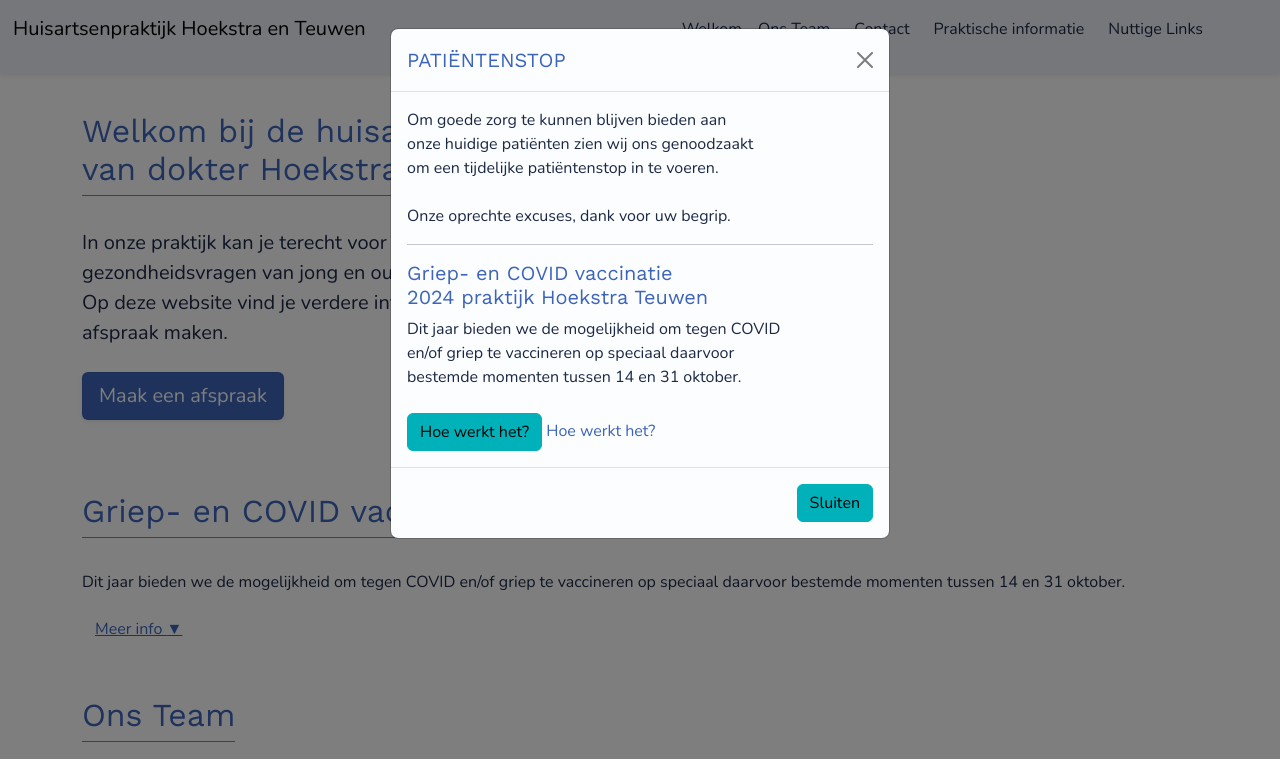
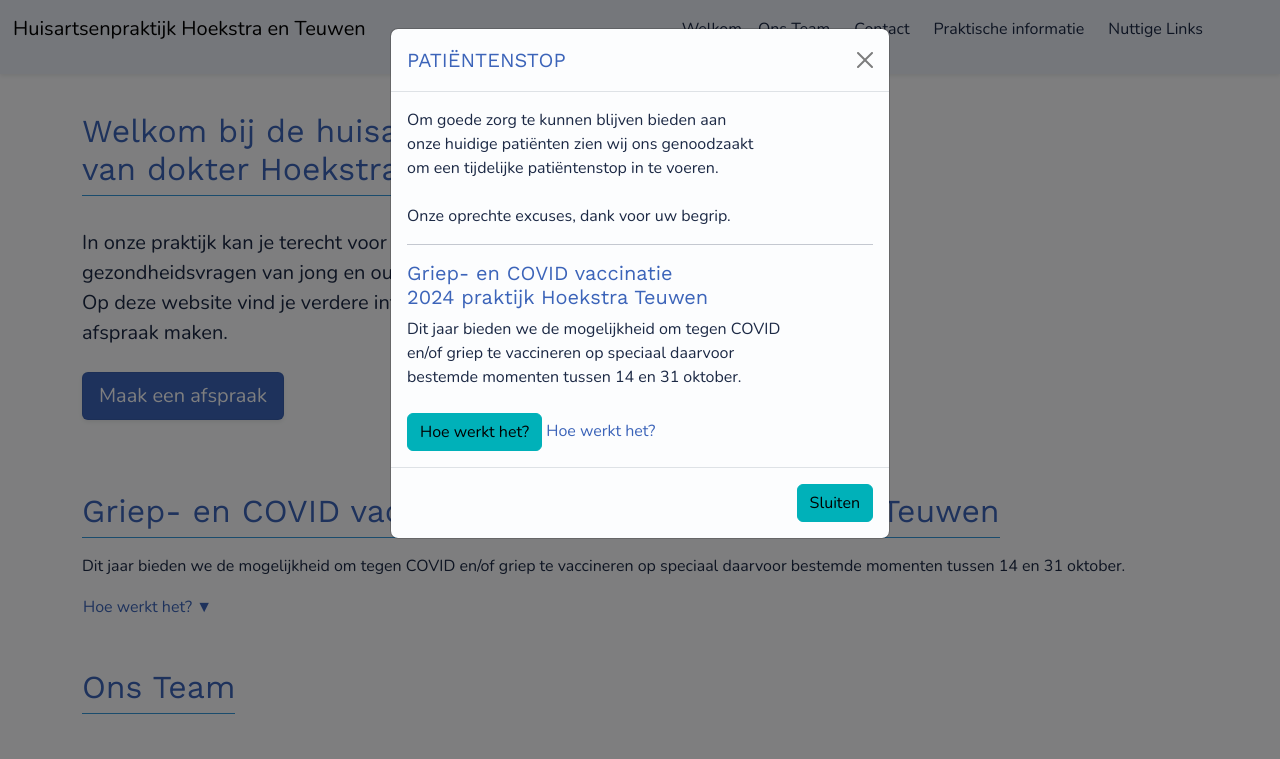
Before and after one commit to pieter-vdr/pieter-vdr.github.io, a plain HTML site: page index.html in a window 1280 px wide. Shown: the top 759 px of the page. Drawn offline with nearby package versions, Linux system fonts and the light colour scheme.

Commit message:
Update index.html

```diff
--- a/index.html
+++ b/index.html
@@ -117,17 +117,19 @@
 </section>
 
 <!-- Sectie voor Griep- en COVID vaccinatie op de indexpagina -->
-<section id="#vaccinatie" class="container my-5">
-    <h2>Griep- en COVID vaccinatie 2024</h2>
+<section id="vaccinatie" class="container my-5">
+    <div class="row">
+        <div class="col-md-12">
+            <h2 class="mb-3">Griep- en COVID vaccinatie 2024 praktijk Hoekstra Teuwen</h2>
             <p>Dit jaar bieden we de mogelijkheid om tegen COVID en/of griep te vaccineren op speciaal daarvoor bestemde momenten tussen 14 en 31 oktober.</p>
 
             <!-- Uitklapbare sectie -->
-    <a class="btn btn-link" data-bs-toggle="collapse" href="#vaccinatieInfo" role="button" aria-expanded="false" aria-controls="vaccinatieInfo">
-        Meer info  <span>&#9660;</span>
+            <a class="btn btn-link p-0 text-decoration-none" data-bs-toggle="collapse" href="#vaccinatieInfo" role="button" aria-expanded="false" aria-controls="vaccinatieInfo">
+                Hoe werkt het? <span>&#9660;</span>
             </a>
             <div class="collapse" id="vaccinatieInfo">
-        <div class="card card-body">
-            <h2>Hoe werkt het?</h2>
+                <div class="card card-body border-0 p-0">
+                    <h5 class="mt-3">Hoe werkt het?</h5>
                     <p>U maakt online een afspraak, type “enkel griep/covid vaccinatie”. Het griepvaccin haalt u tevoren bij de apotheek zonder voorschrift.</p>
                     <p>Het COVID-vaccin hebben wij op voorraad.</p>
                     <p>Na de vaccinatie blijft u een 15-tal minuten in de wachtkamer wachten.</p>
@@ -151,8 +153,9 @@
                     <p>Wilt u niet beide vaccins gelijktijdig toegediend krijgen? Zorg dan voor een pauze van 2 weken tussen de twee vaccinaties en begin met de COVID-vaccinatie. De griepvaccinatie wordt aanbevolen in de periode mid-oktober – eind november 2024.</p>
                 </div>
             </div>
+        </div>
+    </div>
 </section>
-
 
 <!-- Ons team Sectie -->
 <section class="container my-5">
```
Lines whose indentation alone changed are shown as unchanged.
